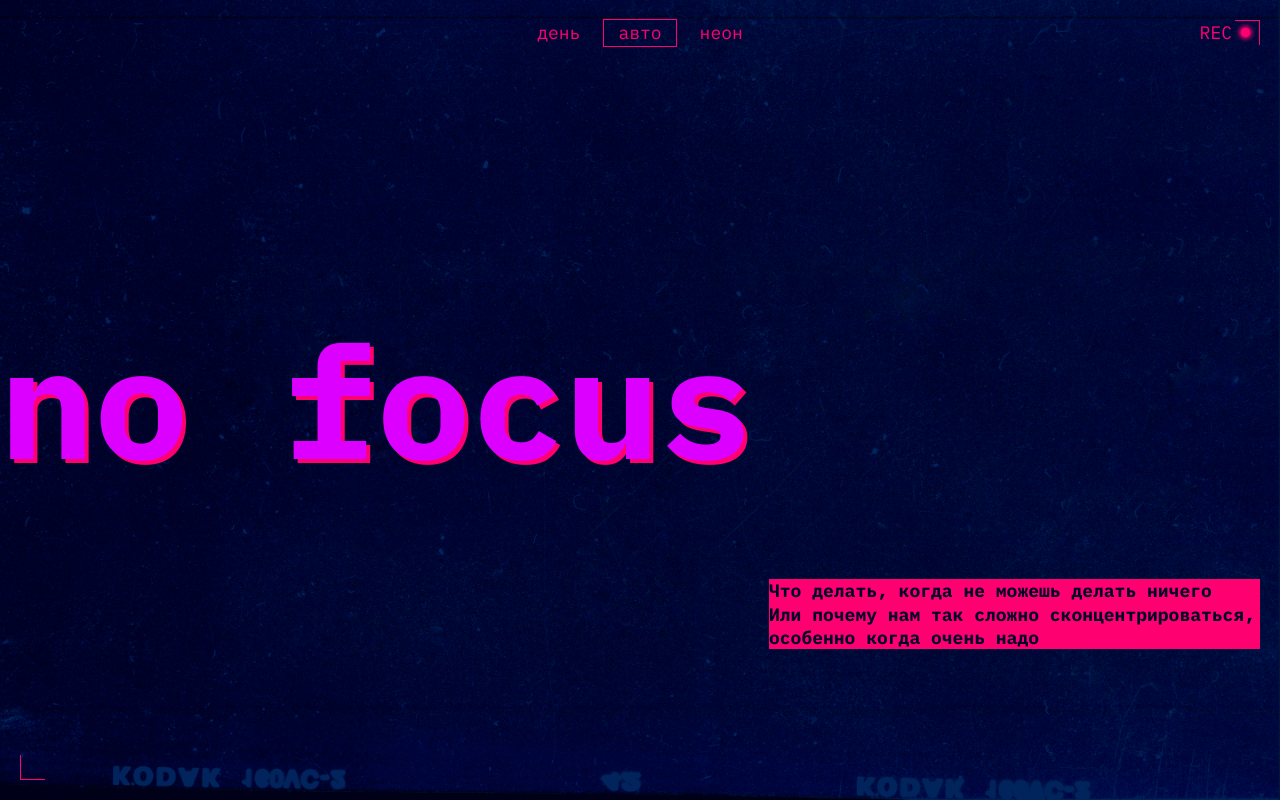
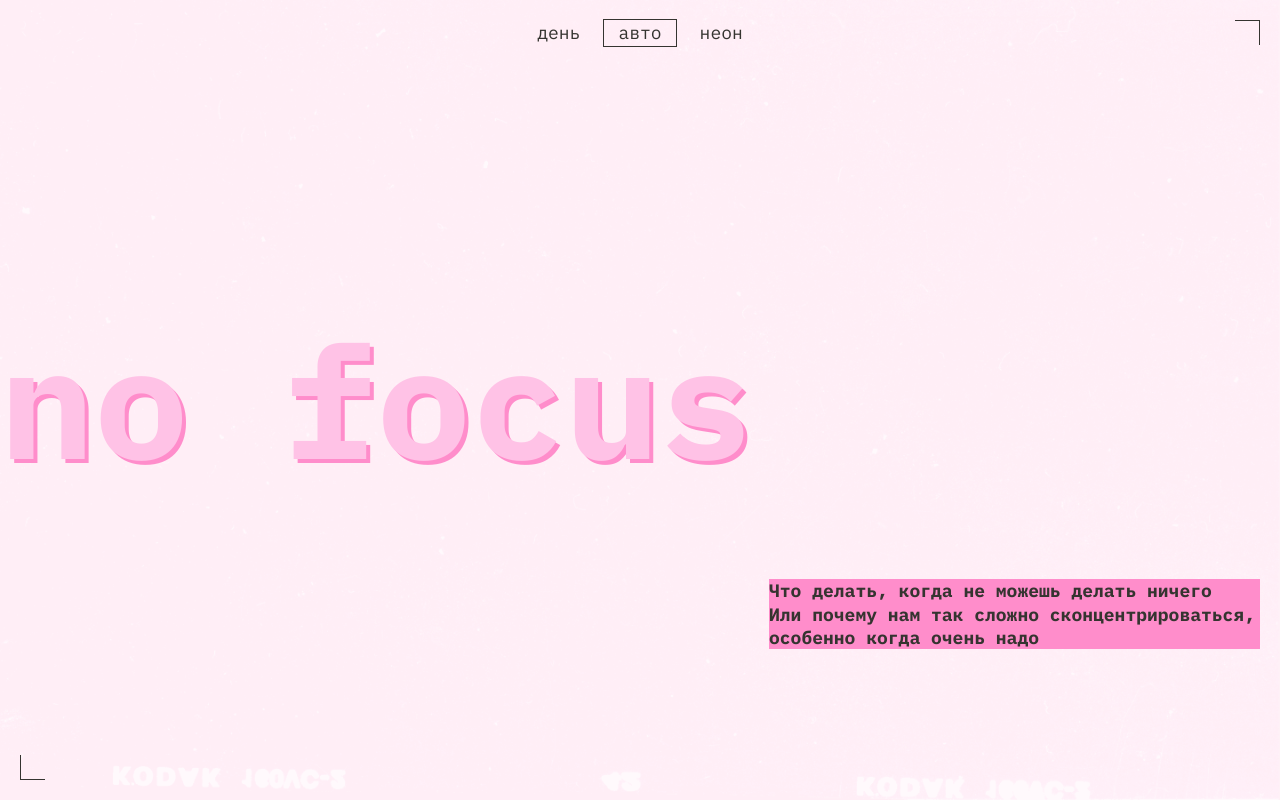
Before and after one commit to JaneMikh/slozhno-sosredotochitsya-fd, a website: page index.html in a window 1280 px wide. Shown: the top 800 px of the page. Drawn offline with Linux system fonts and the light colour scheme.

Commit message:
Добавлены стили для светлой темы

```diff
--- a/styles/dark.css
+++ b/styles/dark.css
@@ -9,8 +9,21 @@
     Так стили написанные ниже будут иметь больший вес,
     чем стили в медиазапросе предпочтений пользователя
   */
+  --main-text-color: #F1B2CE;
+  --title-color: #DB00FF;
+  --accent-dark-text-color: #000028;
+  --accent-text-color: #FF0070;
+  --accent-bg-color: #FF0070;
+  --link-color: #FF0070;
+  --link-hover-color: rgba(255, 0, 112, 0.4);
+  --shadow-color: #FF0070;
+  --bg-image: url(../images/cover-image-dark.png);
+  --bg-color: #000028;
+  --decor-elem-color: #FF0070;
 }
 
+/*
 .theme-dark .page {
-  /* Вам также нужно будет написать ряд подобных селекторов */
+  /* Вам также нужно будет написать ряд подобных селекторов
 }
+*/
--- a/styles/light.css
+++ b/styles/light.css
@@ -9,8 +9,40 @@
     Так стили написанные ниже будут иметь больший вес,
     чем стили в медиазапросе предпочтений пользователя
   */
+  --main-text-color: #353430;
+  --title-color: #FFC2E6;
+  --accent-dark-text-color: #353430;
+  --accent-text-color: #353430;
+  --accent-bg-color:#FF8DCB;
+  --link-color: #353430;
+  --link-hover-color: rgba(50, 49, 45, 0.4);
+  --shadow-color: #FF8DCB;
+  --bg-image: url(../images/cover-image-light.png);
+  --bg-color: #FFF1F7;
+  --decor-elem-color: #353430;
+  --display-decor-element: none;
 }
 
+/*
 .theme-light .page {
-  /* Вам также нужно будет написать ряд подобных селекторов */
+  /* Вам также нужно будет написать ряд подобных селекторов
 }
+*/
+
+@media (prefers-color-scheme: light) {
+
+  :root {
+    --main-text-color: #353430;
+    --title-color: #FFC2E6;
+    --accent-dark-text-color: #353430;
+    --accent-text-color: #353430;
+    --accent-bg-color:#FF8DCB;
+    --link-color: #353430;
+    --link-hover-color: rgba(50, 49, 45, 0.4);
+    --shadow-color: #FF8DCB;
+    --bg-image: url(../images/cover-image-light.png);
+    --bg-color: #FFF1F7;
+    --decor-elem-color: #353430;
+    --display-decor-element: none;
+  }
+}
--- a/styles/style.css
+++ b/styles/style.css
@@ -51,10 +51,11 @@
   content: '';
   top: 10px;
   right: 38px;
-  color: #FF0070; /*На светлых темах этот значок убирается, поэтому пока не выношу этот цвет в отдельную переменную*/
+  color: var(--accent-text-color);
   font-weight: 400;
   font-size: 18px;
   line-height: 25px;
+  display: var(--display-decor-element);
 }
 
 .header__decorative-element::after {
--- a/styles/variables.css
+++ b/styles/variables.css
@@ -15,6 +15,7 @@
   --bg-image: url(../images/cover-image-dark.png);
   --bg-color: #000028;
   --decor-elem-color: #FF0070;
+  --display-decor-element: block;
   --title-dt-pl-font-size: clamp(7.5rem, 0.5625rem + 14.4531vw, 9.8125rem);
   --title-mob-font-size: clamp(7.25rem, 7.0115rem + 1.0178vw, 7.5rem);
 }
```
